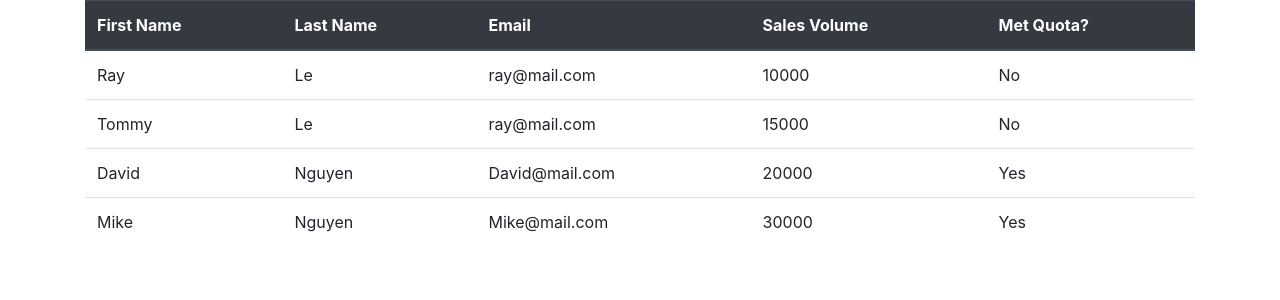
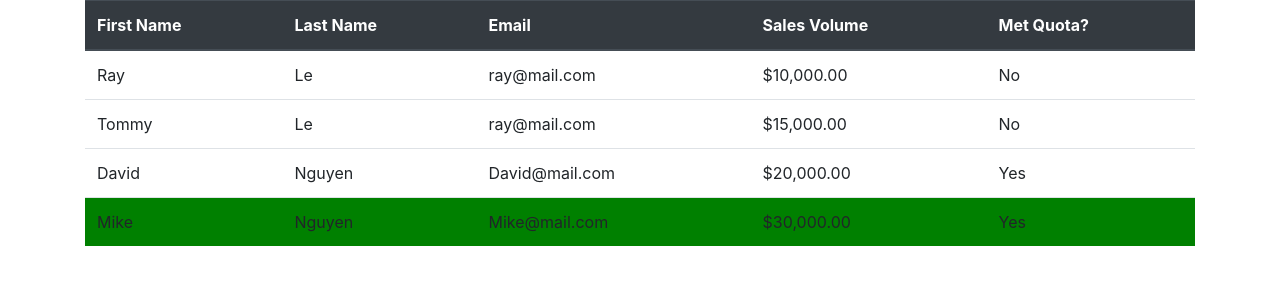
Before and after one commit to lekyvong09/C1903L_C1810L_C1906L_spring-angular-eCommerce_client, an Angular app: page / in a window 1280 px wide. Shown: the top 300 px of the page. Built offline with nearby package versions, Linux system fonts and the light colour scheme.

Commit message:
Angular - apply css format on HTML template

```diff
--- a/src/app/sales-person-list/sales-person-list.component.css
+++ b/src/app/sales-person-list/sales-person-list.component.css
@@ -0,0 +1,3 @@
+.highlight {
+    background-color: green;
+}
--- a/src/app/sales-person-list/sales-person-list.component.html
+++ b/src/app/sales-person-list/sales-person-list.component.html
@@ -9,11 +9,11 @@
         </tr>
     </thead>
     <tbody>
-        <tr *ngFor="let tempSalePerson of salesPersonList">
+        <tr *ngFor="let tempSalePerson of salesPersonList" [ngClass]="{'highlight': tempSalePerson.salesVolume >=30000}">
             <td>{{tempSalePerson.firstName}}</td>
             <td>{{tempSalePerson.lastName}}</td>
             <td>{{tempSalePerson.email}}</td>
-            <td>{{tempSalePerson.salesVolume}}</td>
+            <td>{{tempSalePerson.salesVolume | currency:'USD'}}</td>
             <td>
                 <div *ngIf="tempSalePerson.salesVolume >= 20000; else myElseBlock">Yes</div>
                 <ng-template #myElseBlock>No</ng-template>
```
